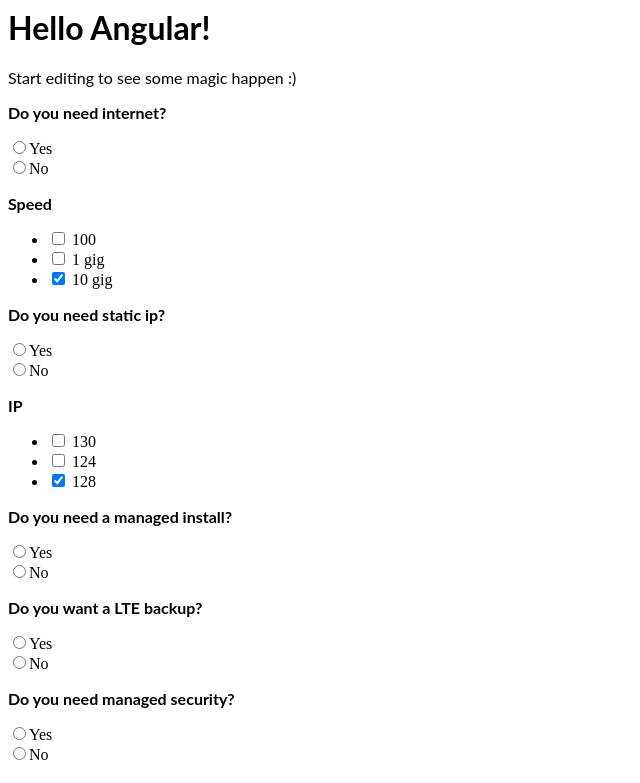
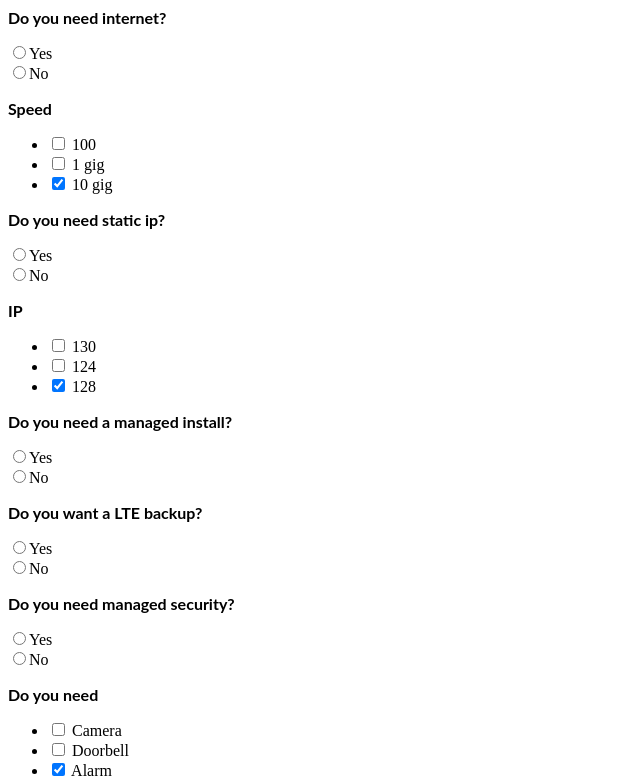
Before and after one commit to samru-desh/OrderLogic, an Angular app: page / in a window 1280 px wide. Shown: the top 783 px of the page, without its empty margins (0-640 px from the left). Built offline with nearby package versions, Linux system fonts and the light colour scheme.

Commit message:
1 file modified

```diff
--- a/src/app/app.component.html
+++ b/src/app/app.component.html
@@ -1,5 +1,5 @@
-<hello name="{{ name }}"></hello>
-<p>Start editing to see some magic happen :)</p>
+<!-- <hello name="{{ name }}"></hello>
+<p>Start editing to see some magic happen :)</p> -->
 
 <form [formGroup]="form" (ngSubmit)="submitForm()">
   <p><b>Do you need internet?</b></p>
```
